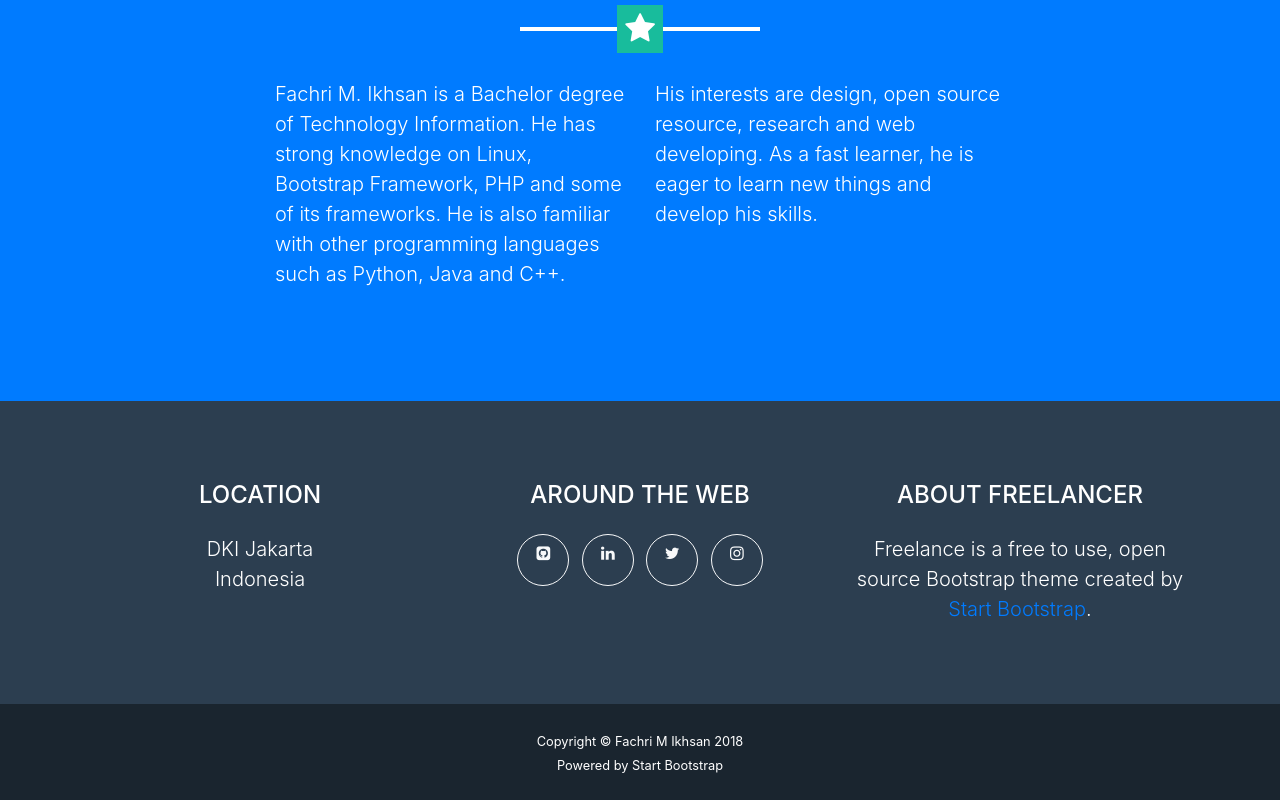
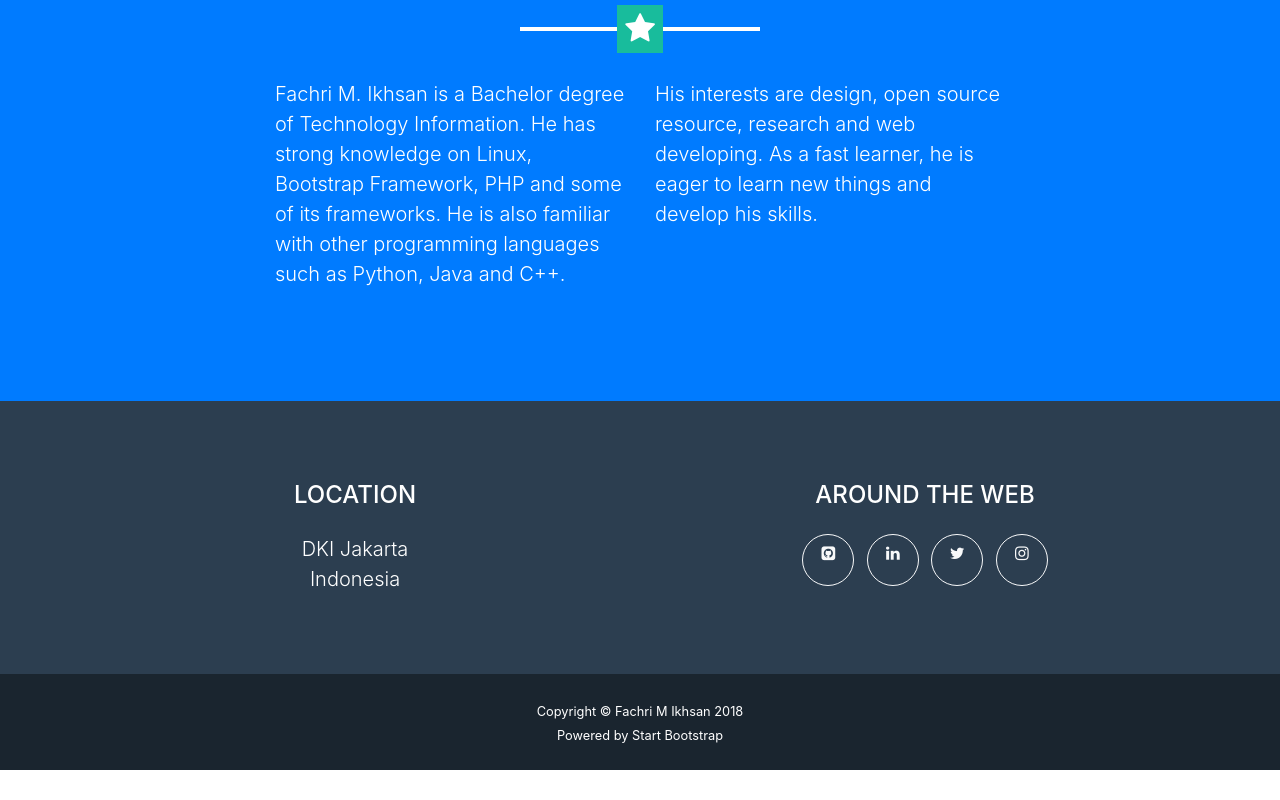
Before and after one commit to handbookEOF/handbookEOF.github.io, a website with bundled scripts: page index.html in a window 1280 px wide. Shown: the part 2358-3158 px from the top of the page. After the commit the page ends 3128 px from the top, so only its background shows below. Built offline with nearby package versions, Linux system fonts and the light colour scheme.

Commit message:
ommitted about

```diff
--- a/index.html
+++ b/index.html
@@ -258,12 +258,12 @@
     <footer class="footer text-center">
       <div class="container">
         <div class="row">
-          <div class="col-md-4 mb-5 mb-lg-0">
+          <div class="col-md-6 mb-5 mb-lg-0">
             <h4 class="text-uppercase mb-4">Location</h4>
             <p class="lead mb-0">DKI Jakarta
               <br>Indonesia</p>
           </div>
-          <div class="col-md-4 mb-5 mb-lg-0">
+          <div class="col-md-6 mb-5 mb-lg-0">
             <h4 class="text-uppercase mb-4">Around the Web</h4>
             <ul class="list-inline mb-0">
               <li class="list-inline-item">
@@ -288,11 +288,11 @@
               </li>
             </ul>
           </div>
-          <div class="col-md-4">
+          <!-- div class="col-md-4">
             <h4 class="text-uppercase mb-4">About Freelancer</h4>
             <p class="lead mb-0">Freelance is a free to use, open source Bootstrap theme created by
               <a href="http://startbootstrap.com">Start Bootstrap</a>.</p>
-          </div>
+          </div -->
         </div>
       </div>
     </footer>
```
